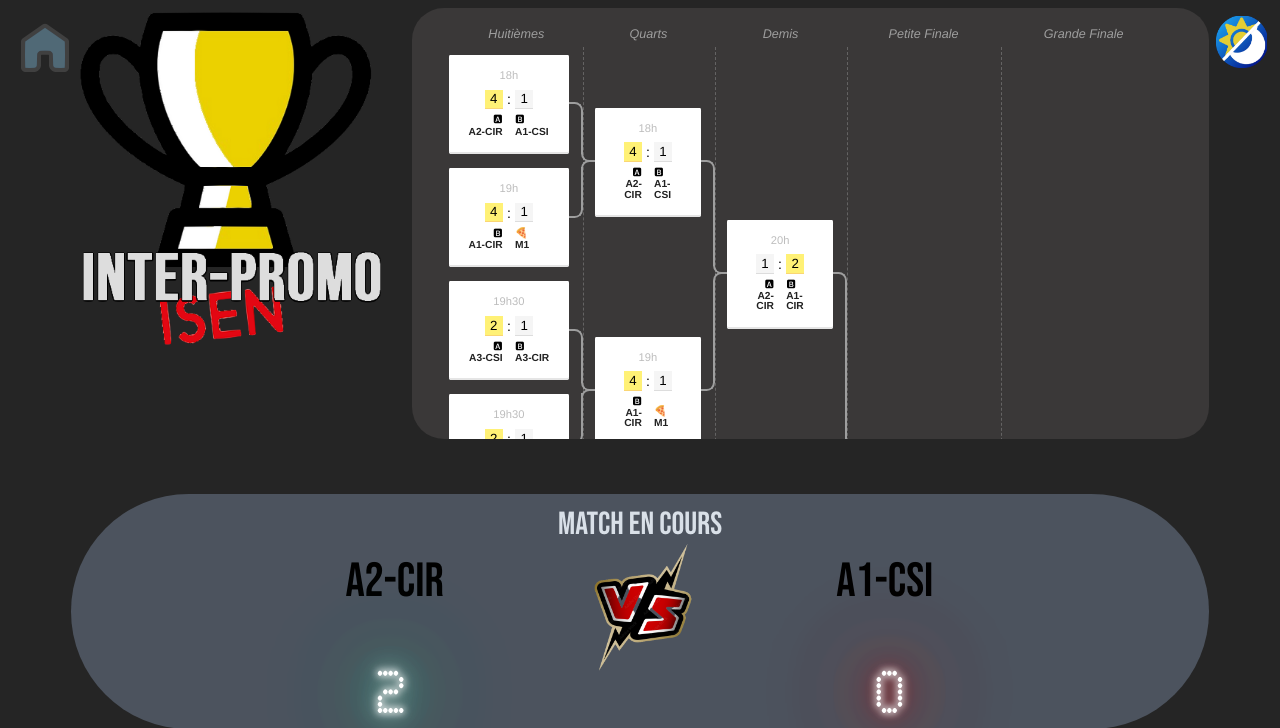
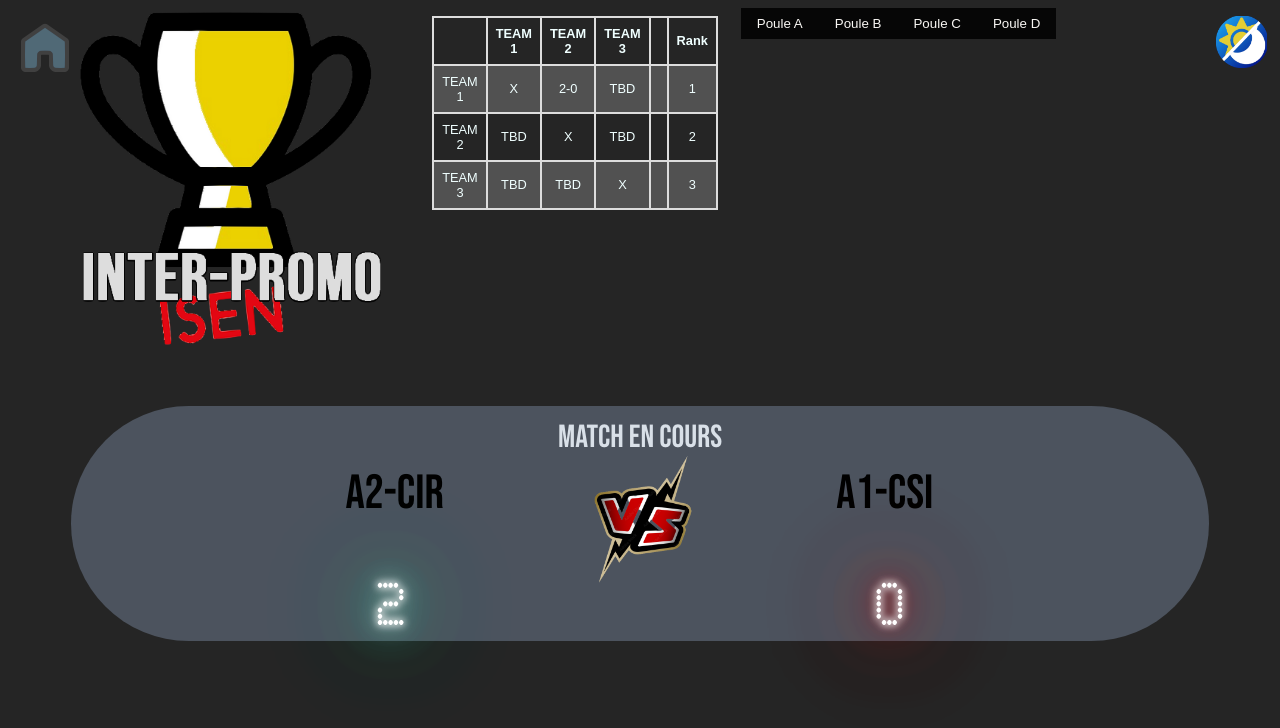
Before and after one commit to Epwo/site-interpromos, a PHP site: page /Pages/basket.html in a window 1280 px wide. Shown: the top 728 px of the page. Run offline with PHP 8.4, Linux system fonts and the light colour scheme; some libraries are stand-ins or nearby versions; some web fonts are replaced.

Commit message:
Changes for tab Poules selection

```diff
--- a/Pages/basket.html
+++ b/Pages/basket.html
@@ -58,97 +58,183 @@
     <img class="Logo" src="../images/InterPromo.png">
 <a href="../index.html" ><img class="Home" src="../images/HomeIcon.png"></a>
 
+<div class="ContainerTables">
+  <div id="Poule A" class="TabPoule">
     <table>
       <tr>
         <th></th>
-      <th>A1-CSI</th>
-      <th>A1-CIR</th>
-      <th>A2-CSI</th>
-      <th>A2-CIR</th>
-      <th>A3</th>
-      <th>M1</th>
-      <th>M2</th>
+        <th>TEAM 1</th>
+        <th>TEAM 2</th>
+        <th>TEAM 3</th>
+        <th></th>
         <th>Rank</th>
       </tr>
       <tr>
-      <td>A1-CIR</td>
+        <td>TEAM 1</td>
         <td>X</td>
         <td>2-0</td>
         <td>TBD</td>
-      <td>TBD</td>
-      <td>TBD</td>
-      <td>TBD</td>
-      <td>TBD</td>
+        <td></td>
         <td>1</td>
       </tr>
       <tr>
-      <td>A1-CSI</td>
+        <td>TEAM 2</td>
         <td>TBD</td>
+        <td>X</td>
         <td>TBD</td>
-      <td>TBD</td>
-      <td>TBD</td>
-      <td>TBD</td>
-      <td>TBD</td>
-      <td>TBD</td>
+        <td></td>
         <td>2</td>
       </tr>
       <tr>
-      <td>A2-CSI</td>
-      <td>0-2</td>
+        <td>TEAM 3</td>
         <td>TBD</td>
         <td>TBD</td>
+        <td>X</td>
+        <td></td>
+        <td>3</td>
+      </tr>
+
+
+    </table>
+  </div>
+  <div id="Poule B" class="container TabPoule" style="display:none">
+    <table>
+      <tr>
+        <th></th>
+        <th>TEAM 3</th>
+        <th>TEAM 4</th>
+        <th>TEAM 5</th>
+        <th></th>
+        <th>Rank</th>
+      </tr>
+      <tr>
+        <td>TEAM 3</td>
+        <td>X</td>
+        <td>2-0</td>
         <td>TBD</td>
-      <td>TBD</td>
-      <td>TBD</td>
-      <td>TBD</td>
+        <td></td>
         <td>3</td>
       </tr>
       <tr>
-      <td>A2-CIR</td>
+        <td>TEAM 4</td>
+        <td>TBD</td>
+        <td>X</td>
+        <td>TBD</td>
+        <td></td>
+        <td>2</td>
+      </tr>
+      <tr>
+        <td>TEAM 5</td>
         <td>TBD</td>
         <td>TBD</td>
+        <td>X</td>
+        <td></td>
+        <td>1</td>
+      </tr>
+
+
+    </table>
+  </div>
+  <div id="Poule C" class="container TabPoule" style="display:none">
+    <table>
+      <tr>
+        <th></th>
+        <th>TEAM 6</th>
+        <th>TEAM 7</th>
+        <th>TEAM 8</th>
+        <th></th>
+        <th>Rank</th>
+      </tr>
+      <tr>
+        <td>TEAM 6</td>
+        <td>X</td>
+        <td>2-0</td>
+        <td>TBD</td>
+        <td></td>
+        <td>3</td>
+      </tr>
+      <tr>
+        <td>TEAM 7</td>
+        <td>TBD</td>
+        <td>X</td>
+        <td>TBD</td>
+        <td></td>
+        <td>2</td>
+      </tr>
+      <tr>
+        <td>TEAM 8</td>
         <td>TBD</td>
         <td>TBD</td>
+        <td>X</td>
+        <td></td>
+        <td>1</td>
+      </tr>
+
+
+    </table>
+  </div>
+  <div id="Poule D" class="container TabPoule" style="display:none">
+    <table>
+      <tr>
+        <th></th>
+        <th>TEAM 9</th>
+        <th>TEAM 10</th>
+        <th>TEAM 11</th>
+        <th></th>
+        <th>Rank</th>
+      </tr>
+      <tr>
+        <td>TEAM 9</td>
+        <td>X</td>
+        <td>2-0</td>
+        <td>TBD</td>
+        <td></td>
+        <td>3</td>
+      </tr>
+      <tr>
+        <td>TEAM 10</td>
+        <td>TBD</td>
+        <td>X</td>
+        <td>TBD</td>
+        <td></td>
+        <td>2</td>
+      </tr>
+      <tr>
+        <td>TEAM 11</td>
         <td>TBD</td>
         <td>TBD</td>
-      <td>TBD</td>
-      <td>4</td>
-    </tr>
-    <tr>
-      <td>A3</td>
-      <td>TBD</td>
-      <td>TBD</td>
-      <td>TBD</td>
-      <td>TBD</td>
-      <td>TBD</td>
-      <td>TBD</td>
-      <td>TBD</td>
-      <td>5</td>
-    </tr>
-    <tr>
-      <td>M1</td>
-      <td>TBD</td>
-      <td>TBD</td>
-      <td>TBD</td>
-      <td>TBD</td>
-      <td>TBD</td>
-      <td>TBD</td>
-      <td>TBD</td>
-      <td>6</td>
-    </tr>
-    <tr>
-        <td>M2</td>
-        <td>TBD</td>
-        <td>TBD</td>
-        <td>TBD</td>
-        <td>TBD</td>
-        <td>TBD</td>
-        <td>TBD</td>
-        <td>TBD</td>
-        <td>7</td>
+        <td>X</td>
+        <td></td>
+        <td>1</td>
       </tr>
 
+
     </table>
+  </div>
+
+  <div class="bar black">
+    <button class="bar-item button tablink" onclick="openName(event,'Poule A')">Poule A</button>
+    <button class="bar-item button tablink" onclick="openName(event,'Poule B')">Poule B</button>
+    <button class="bar-item button tablink" onclick="openName(event,'Poule C')">Poule C</button>
+    <button class="bar-item button tablink" onclick="openName(event,'Poule D')">Poule D</button>
+  </div>
+</div>
+<script>
+function openName(evt, Name) {
+  var i, x, tablinks;
+  x = document.getElementsByClassName("TabPoule");
+  for (i = 0; i < x.length; i++) {
+    x[i].style.display = "none";
+  }
+  tablinks = document.getElementsByClassName("tablink");
+  for (i = 0; i < x.length; i++) {
+    tablinks[i].className = tablinks[i].className.replace(" red", "");
+  }
+  document.getElementById(Name).style.display = "block";
+  evt.currentTarget.className += " red";
+}
+</script>
+
   <div class="TournamentContainer">
     <iframe src="../Pages/Bracket/responsive-tournament-bracket/dist/index.html" class="Bracket" name="targetframe" allowTransparency="true" scrolling="yes" frameborder="0" ></iframe>
   </div>
--- a/styles/stylePages.css
+++ b/styles/stylePages.css
@@ -182,6 +182,9 @@ body{
 
       }
 
+      .ContainerTables {
+        display: none;
+      }
 
       table {
         display: none;
@@ -239,11 +242,6 @@ body{
         -o-transform-origin: 0 0;
         -webkit-transform: scale(1.75);
         -webkit-transform-origin: 0 0;
-      }
-
-
-      OsefColorSelctor {
-        background-color: #979ba0;
       }
 
 }
@@ -376,9 +374,48 @@ body{
     opacity: 0%;
   }
 
+  .ContainerTables {
+    display: flex;
+  }
+
+.button {
+    border: none;
+    display: inline-block;
+    padding: 8px 16px;
+    vertical-align: middle;
+    overflow: hidden;
+    text-decoration: none;
+    color: inherit;
+    background-color: inherit;
+    text-align: center;
+    cursor: pointer;
+    white-space: nowrap;
+}
+
+.bar {
+  width: fit-content;
+  height: fit-content;
+  overflow: hidden;
+}
+
+.black, .hover-black:hover {
+  color: rgb(249, 247, 244) ;
+  background-color: rgb(6, 6, 6) ;
+}
+  .bar .bar-item {
+    padding: 8px 16px;
+    float: left;
+    width: auto;
+    border: none;
+    display: block;
+    outline: 0;
+}
+  .red, .hover-red:hover {
+    color: rgb(249, 247, 244) !important;
+    background-color: rgb(183, 27, 16) !important;
+}
 
   table {
-    display: none;
     font-family: arial, sans-serif;
     font-size: 80%;
     top: 4%;
@@ -410,7 +447,7 @@ body{
 
 /* TOURNAMENT */
   .TournamentContainer{
-    display: flex;
+    display: none;
     position: relative;
 
     width: 63%;
```
Lines whose indentation alone changed are shown as unchanged.
